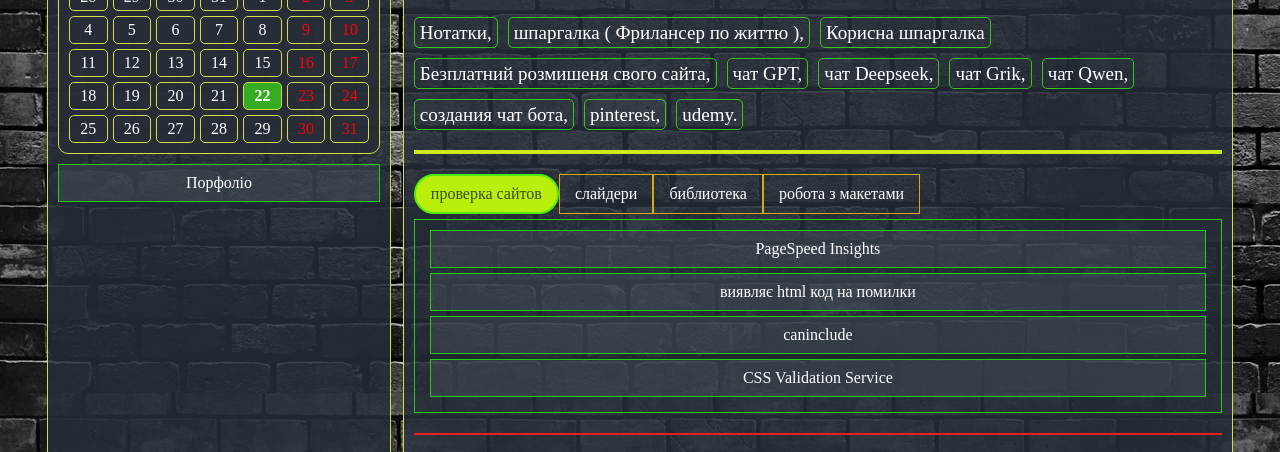
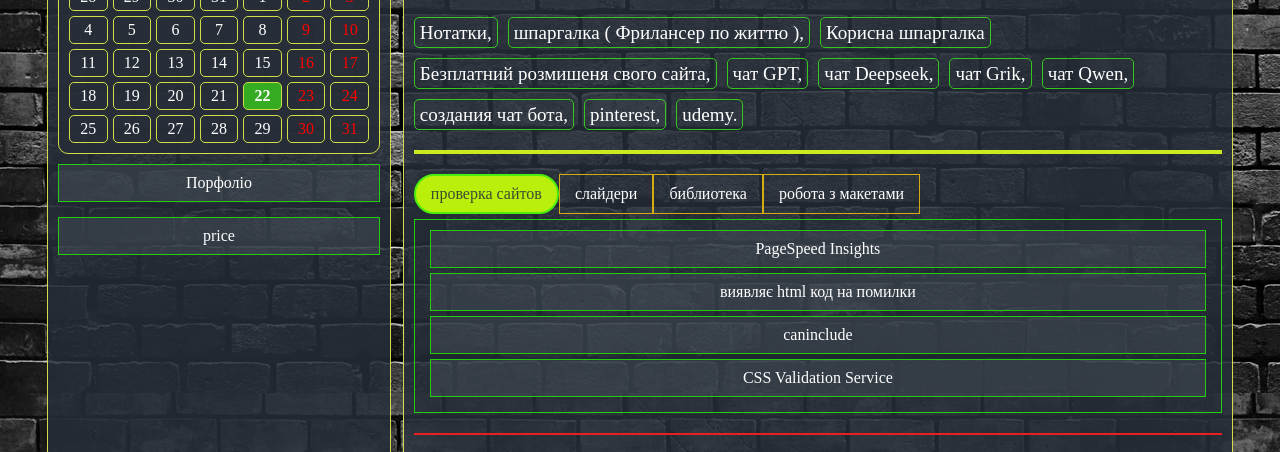
Before and after one commit to jekaboss/wep-2.0, a plain HTML site: page index.html in a window 1280 px wide. Shown: the part 327-779 px from the top of the page. Drawn offline with Linux system fonts and the light colour scheme; a web font is replaced by a local one.

Commit message:
Update index.html

```diff
--- a/index.html
+++ b/index.html
@@ -102,6 +102,9 @@
                 <!-- ЗАМЕТКИ -->
                 <div data-fls-well="" class="tabs__body tabs__body-wp well">
                   <a href="https://asus13note.github.io/Portfolio-main/" target="_blank">Порфоліо</a>
+                </div>
+                <div data-fls-well="" class="tabs__body tabs__body-wp well">
+                  <a href="https://jekaboss.github.io/Price/" target="_blank">price</a>
                 </div>
               </div>
               <!-- =================================================================================================== -->
```
